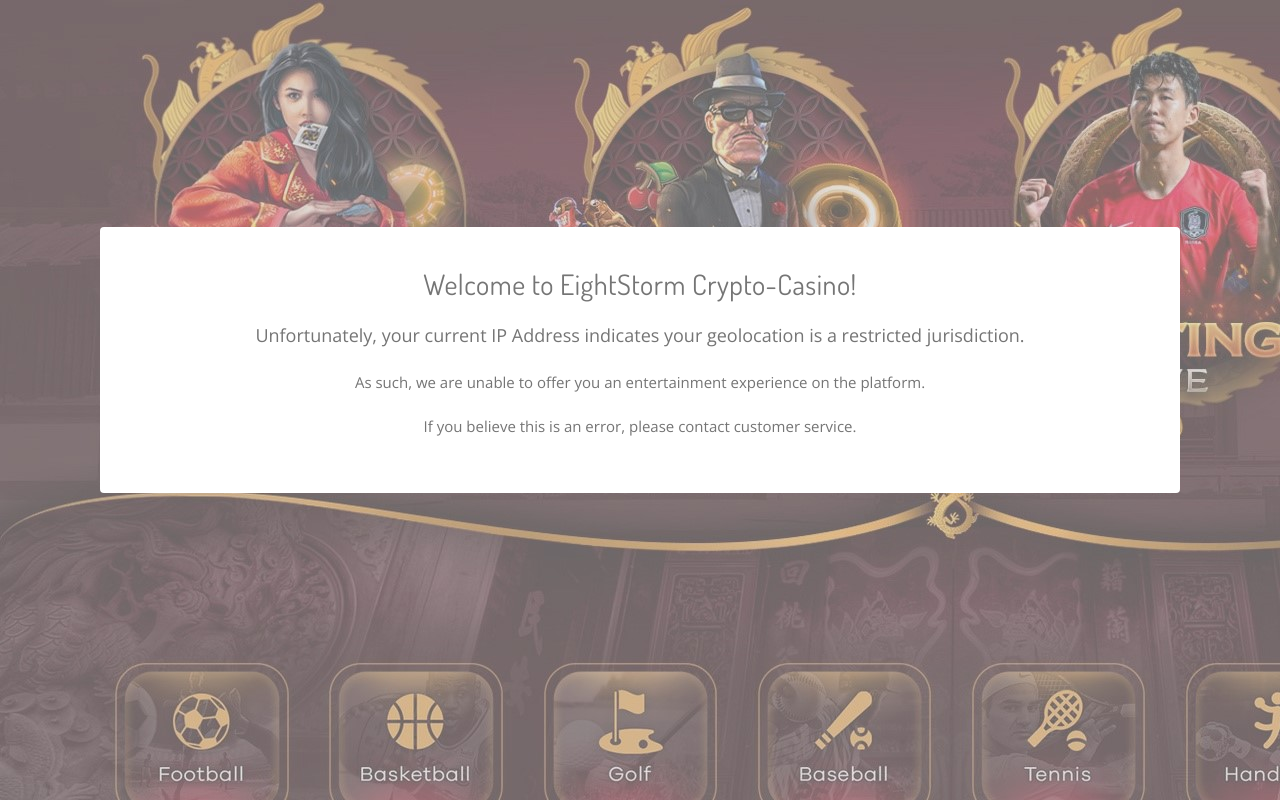
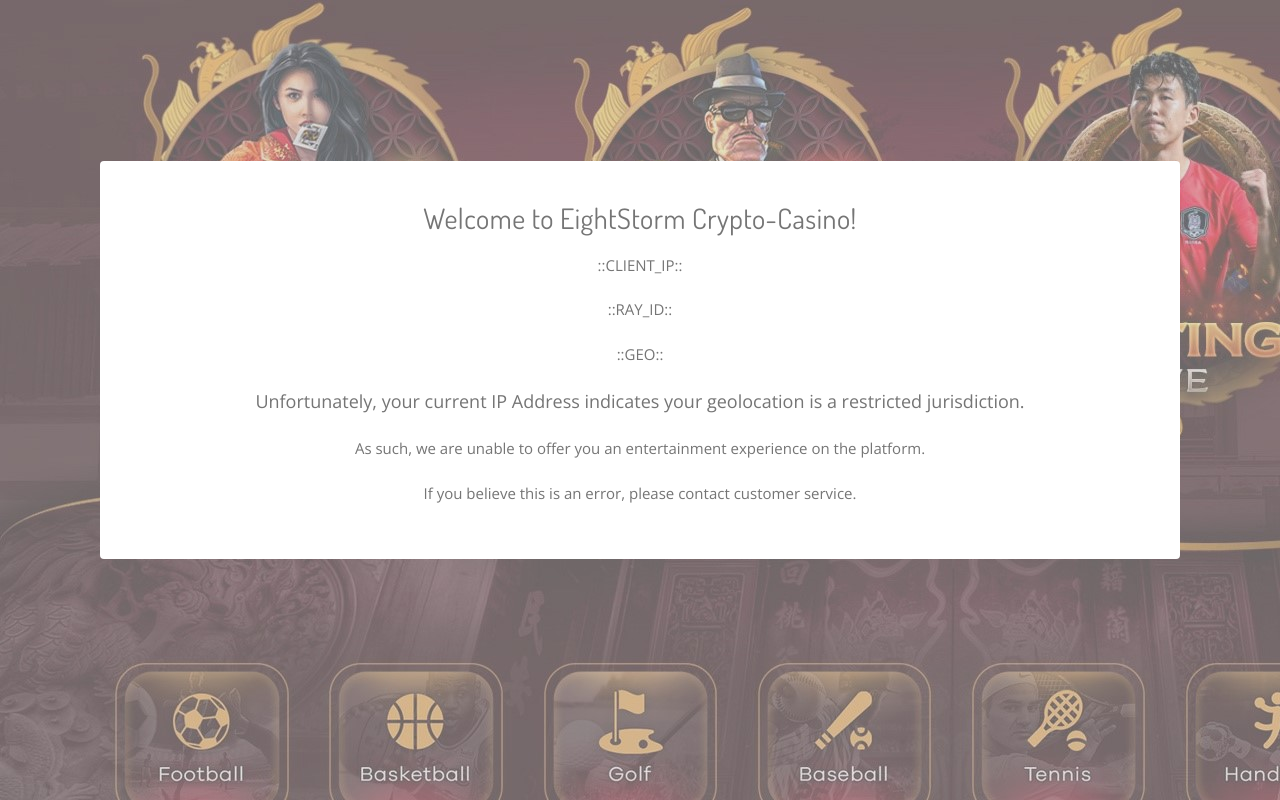
Before and after one commit to saaimkhan-jss/es-landing, a plain HTML site: page index.html in a window 1280 px wide. Drawn offline with nearby package versions, Linux system fonts and the light colour scheme; files whose address does not match are found by name.

Commit message:
Update index.html

```diff
--- a/index.html
+++ b/index.html
@@ -26,6 +26,9 @@
                     <p></p>
                     <div class="card-body">
                         <h3 class="card-title">Welcome to EightStorm Crypto-Casino!</h3>
+                        <p>::CLIENT_IP::</p>
+                        <p>::RAY_ID::</p>
+                        <p>::GEO::</p>
                         <p class="lead">Unfortunately, your current IP Address indicates your geolocation is a restricted jurisdiction. </p>
                         <p>As such, we are unable to offer you an entertainment experience on the platform. </p>
                         <p>If you believe this is an error, please contact customer service. </p>
@@ -59,4 +62,6 @@
     <script src="assets/js/page.min.js"></script>
     <script src="assets/js/script.js"></script>
 
-</body></html>
+</body>
+
+</html>
```
